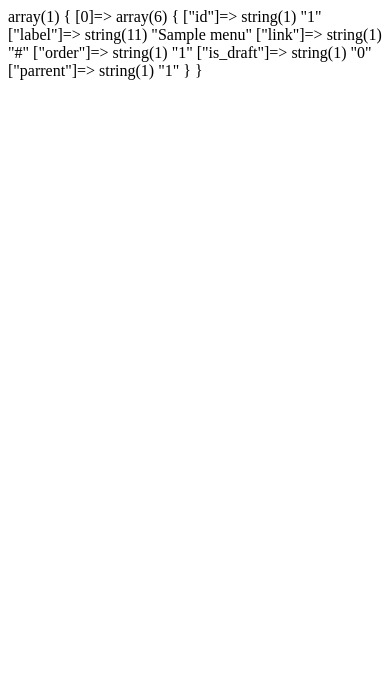
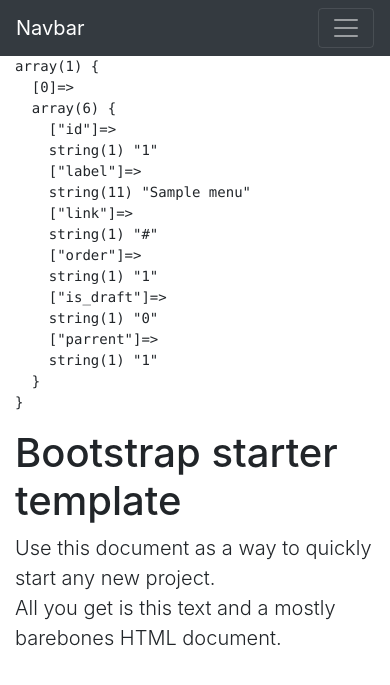
Before and after one commit to dbond762/ci_menu, a CodeIgniter app: page /database/index.php/home/index in a window 390 px wide. Shown: the top 685 px of the page. Run offline with CodeIgniter, Linux system fonts and the light colour scheme; tables that the repository leaves empty hold one stand-in row (values such as "Sample post").

Commit message:
add preview

```diff
--- a/application/config/autoload.php
+++ b/application/config/autoload.php
@@ -89,7 +89,7 @@ $autoload['drivers'] = array();
 |
 |	$autoload['helper'] = array('url', 'file');
 */
-$autoload['helper'] = array();
+$autoload['helper'] = array('url');
 
 /*
 | -------------------------------------------------------------------
--- a/application/controllers/Home.php
+++ b/application/controllers/Home.php
@@ -7,7 +7,6 @@ class Home extends CI_controller {
         $data['menu'] = $this->menu_model->get_menu();
 
         $this->load->view('header', $data);
-        $this->load->view('menu', $data);
         $this->load->view('content', $data);
         $this->load->view('footer', $data);
     }
--- a/application/views/content.php
+++ b/application/views/content.php
@@ -0,0 +1,4 @@
+<div class="starter-template">
+    <h1>Bootstrap starter template</h1>
+    <p class="lead">Use this document as a way to quickly start any new project.<br> All you get is this text and a mostly barebones HTML document.</p>
+</div>
--- a/application/views/footer.php
+++ b/application/views/footer.php
@@ -1,2 +1,8 @@
+</main>
+
+<script src="https://code.jquery.com/jquery-3.3.1.slim.min.js" integrity="sha384-q8i/X+965DzO0rT7abK41JStQIAqVgRVzpbzo5smXKp4YfRvH+8abtTE1Pi6jizo" crossorigin="anonymous"></script>
+<script src="https://cdnjs.cloudflare.com/ajax/libs/popper.js/1.14.7/umd/popper.min.js" integrity="sha384-UO2eT0CpHqdSJQ6hJty5KVphtPhzWj9WO1clHTMGa3JDZwrnQq4sF86dIHNDz0W1" crossorigin="anonymous"></script>
+<script src="https://stackpath.bootstrapcdn.com/bootstrap/4.3.1/js/bootstrap.min.js" integrity="sha384-JjSmVgyd0p3pXB1rRibZUAYoIIy6OrQ6VrjIEaFf/nJGzIxFDsf4x0xIM+B07jRM" crossorigin="anonymous"></script>
+
 </body>
 </html>
--- a/application/views/header.php
+++ b/application/views/header.php
@@ -2,8 +2,46 @@
 <html lang="en">
 <head>
     <meta charset="UTF-8">
-    <meta name="viewport" content="width=device-width, initial-scale=1.0">
+    <meta name="viewport" content="width=device-width, initial-scale=1.0, shrink-to-fit=no">
     <meta http-equiv="X-UA-Compatible" content="ie=edge">
     <title>Document</title>
+
+    <link rel="stylesheet" href="https://stackpath.bootstrapcdn.com/bootstrap/4.3.1/css/bootstrap.min.css" integrity="sha384-ggOyR0iXCbMQv3Xipma34MD+dH/1fQ784/j6cY/iJTQUOhcWr7x9JvoRxT2MZw1T" crossorigin="anonymous">
+    <link rel="stylesheet" href="<?php echo base_url() . 'static/css/main.css'; ?>">
 </head>
 <body>
+
+<nav class="navbar navbar-expand-lg navbar-dark bg-dark">
+  <a class="navbar-brand main-nav-txt" href="#">Navbar</a>
+  <button class="navbar-toggler" type="button" data-toggle="collapse" data-target="#navbarsExampleDefault" aria-controls="navbarsExampleDefault" aria-expanded="false" aria-label="Toggle navigation">
+    <span class="navbar-toggler-icon"></span>
+  </button>
+
+  <div class="collapse navbar-collapse" id="navbarsExampleDefault">
+    <ul class="navbar-nav mr-auto main-nav-txt">
+      <?php foreach ($menu as $menu_item): ?>
+        <?php if ($menu_item['parrent'] !== NULL) { continue; } ?>
+        <?php $active_class = current_url() === base_url($menu_item['link']) ? 'active' : ''; ?>
+        <li class="nav-item <?php echo $active_class; ?>">
+          <a class="nav-link" href="<?php echo $menu_item['link']; ?>"><?php echo $menu_item['label']; ?></a>
+        </li>
+      <?php endforeach; ?>
+      <!--li class="nav-item dropdown">
+        <a class="nav-link dropdown-toggle" href="#" id="dropdown01" data-toggle="dropdown" aria-haspopup="true" aria-expanded="false">Dropdown</a>
+        <div class="dropdown-menu" aria-labelledby="dropdown01">
+          <a class="dropdown-item" href="#">Action</a>
+          <a class="dropdown-item" href="#">Another action</a>
+          <a class="dropdown-item" href="#">Something else here</a>
+        </div>
+      </li-->
+    </ul>
+    <form class="form-inline my-2 my-lg-0">
+      <input class="form-control mr-sm-2 main-nav-txt" type="text" placeholder="Search" aria-label="Search">
+      <button class="btn btn-secondary my-2 my-sm-0 main-nav-txt" type="submit">Search</button>
+    </form>
+  </div>
+</nav>
+
+<main role="main" class="container">
+
+<pre><?php echo var_dump($menu); ?></pre>
--- a/application/views/menu.php
+++ /dev/null
@@ -1 +0,0 @@
-<?php echo var_dump($menu); ?>
--- /dev/null
+++ b/static/css/main.css
@@ -0,0 +1,5 @@
+@media (max-width: 1259px) and (min-width: 992px) {
+    .main-nav-txt {
+        font-size: .75em;
+    }
+}
```
